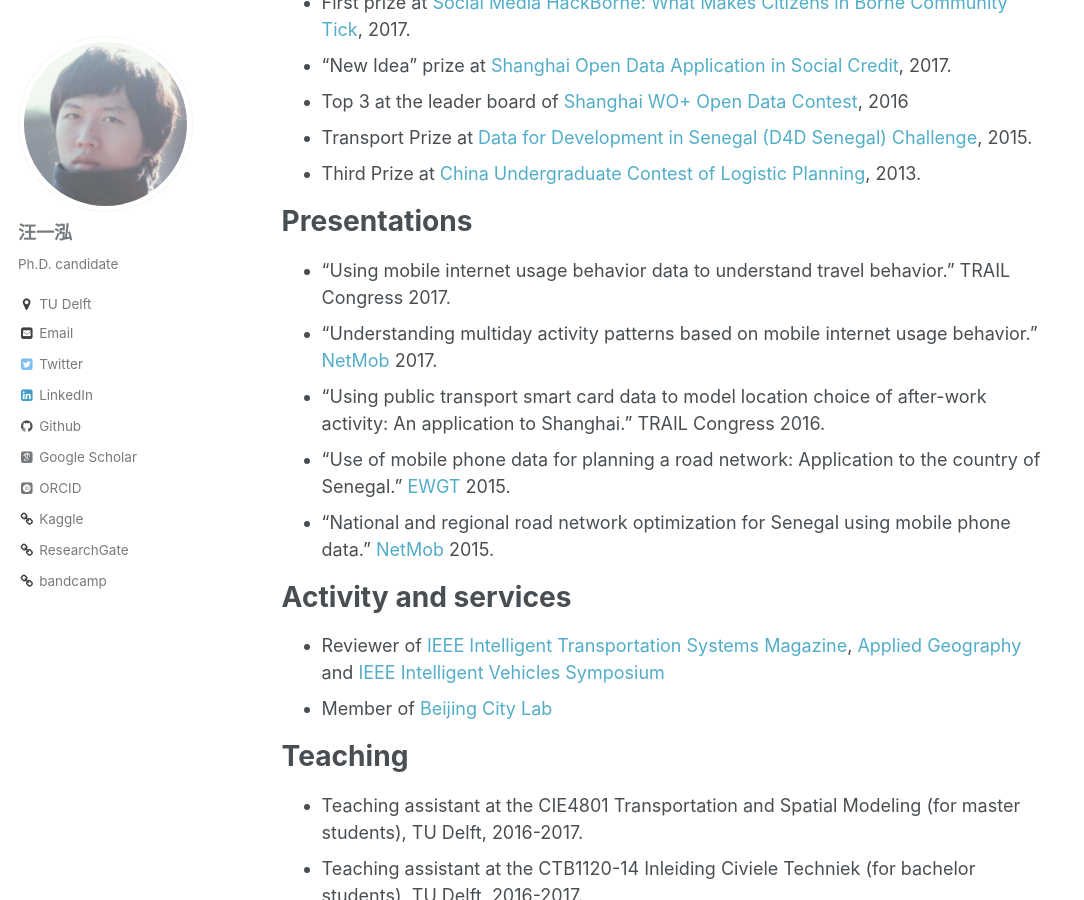
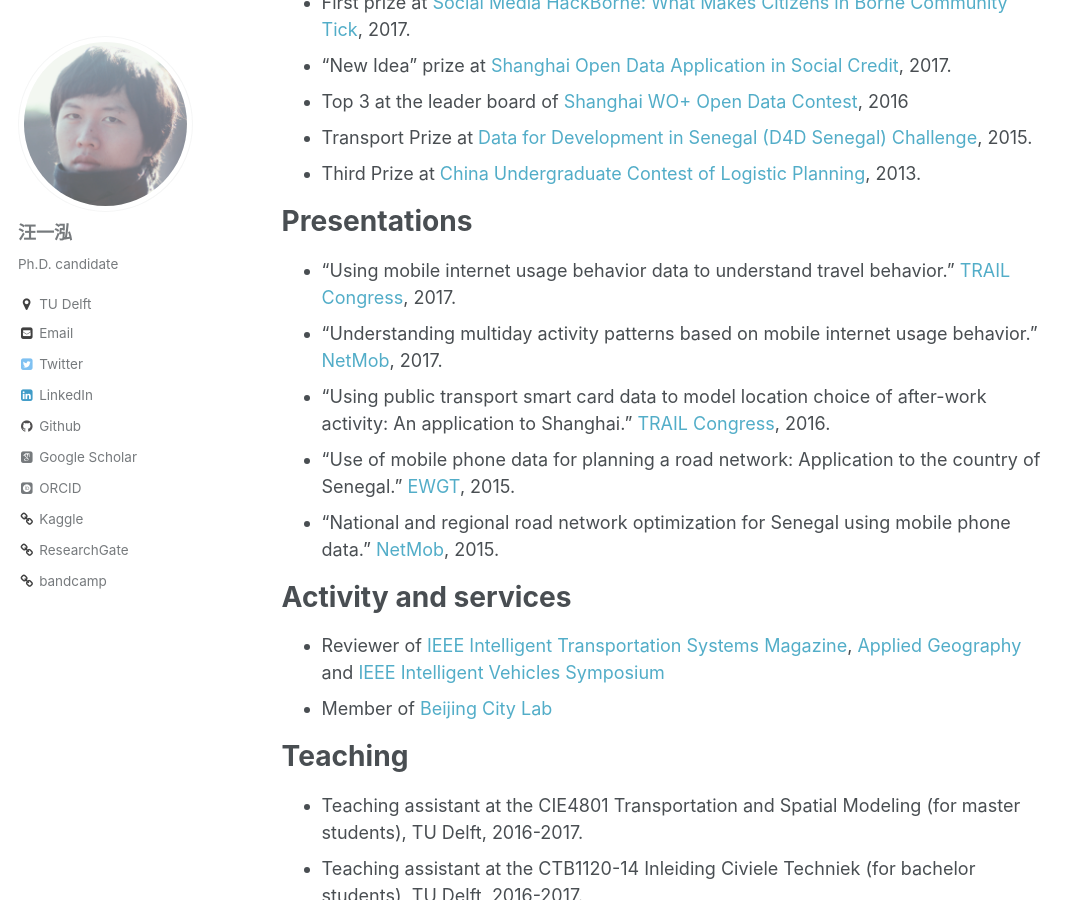
Before and after one commit to bellowswang/bellowswang.github.io, a Jekyll site: the page built from _pages/about.md, in a window 1280 px wide and 900 px high, scrolled down 763 px. Shown: the whole window, without its empty margins (0-1084 px from the left). Built offline with Jekyll 4.4.1, drawn with Linux system fonts in a browser that asks for light colours; some web fonts are replaced; some of the changed lines change nothing that is shown.

Commit message:
cv revised

```diff
--- a/_pages/about.md
+++ b/_pages/about.md
@@ -31,11 +31,11 @@ Awards
 
 Presentations
 ======
-* "Using mobile internet usage behavior data to understand travel behavior." TRAIL Congress 2017.
-* "Understanding multiday activity patterns based on mobile internet usage behavior." [NetMob](http://netmob.org/) 2017.
-* "Using public transport smart card data to model location choice of after-work activity: An application to Shanghai." TRAIL Congress 2016.
-* "Use of mobile phone data for planning a road network: Application to the country of Senegal." [EWGT](http://www.ewgt.org/) 2015.
-* "National and regional road network optimization for Senegal using mobile phone data." [NetMob](http://netmob.org/) 2015.
+* "Using mobile internet usage behavior data to understand travel behavior." [TRAIL Congress](http://rstrail.nl/new/phd-congress-2017/), 2017.
+* "Understanding multiday activity patterns based on mobile internet usage behavior." [NetMob](http://netmob.org/), 2017.
+* "Using public transport smart card data to model location choice of after-work activity: An application to Shanghai." [TRAIL Congress](http://rstrail.nl/new/congress-2016/), 2016.
+* "Use of mobile phone data for planning a road network: Application to the country of Senegal." [EWGT](http://www.ewgt.org/), 2015.
+* "National and regional road network optimization for Senegal using mobile phone data." [NetMob](http://netmob.org/), 2015.
 
 Activity and services
 ======
```
